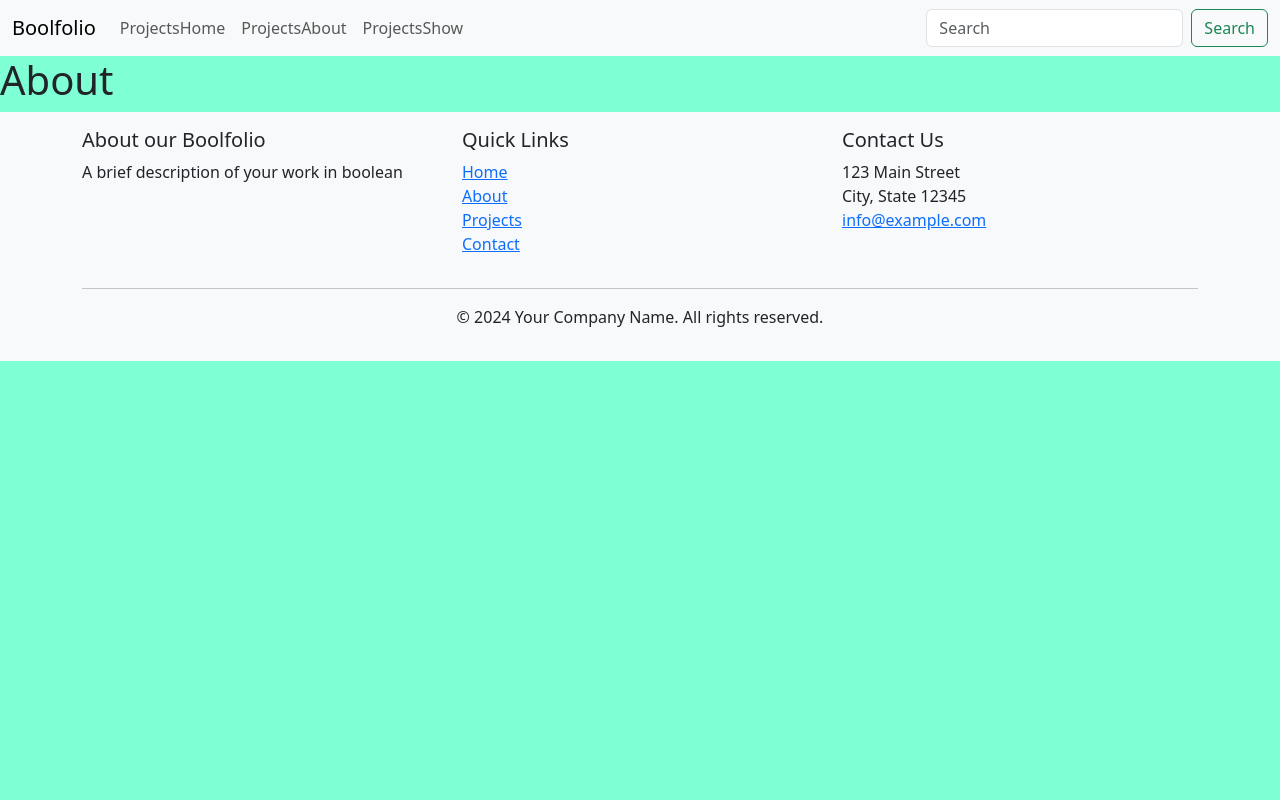
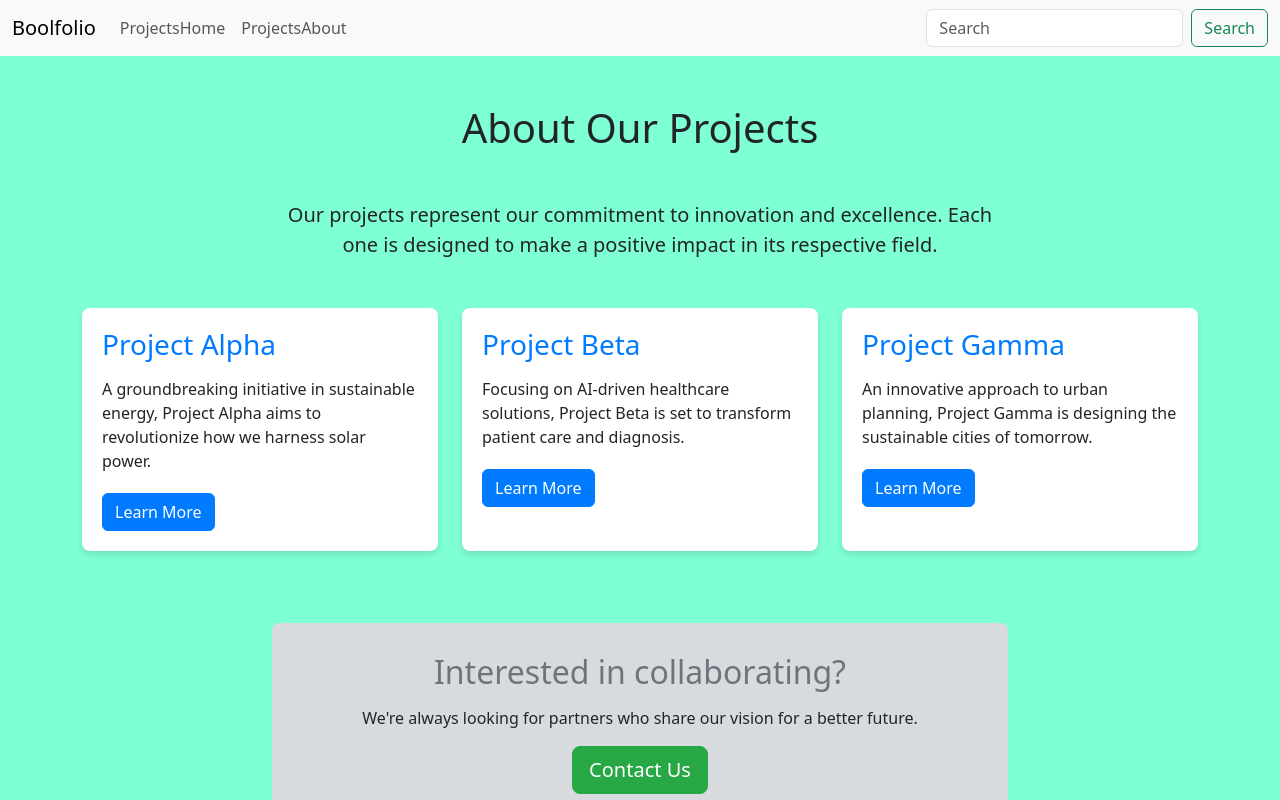
Before and after one commit to MarcoMpensabene/vite-boolfolio, a Vue app: page /about in a window 1280 px wide. Shown: the top 800 px of the page. Built offline with nearby package versions, Linux system fonts and the light colour scheme.

Commit message:
added route for show by click on a project in home

```diff
--- a/src/components/AppHeader.vue
+++ b/src/components/AppHeader.vue
@@ -12,10 +12,7 @@
                         label : "ProjectsAbout",
                         name : "about"
                     },
-                    {
-                        label : "ProjectsShow",
-                        name : "show"
-                    },
+
                 ]
             }
         }
--- a/src/components/ProjectsList.vue
+++ b/src/components/ProjectsList.vue
@@ -43,9 +43,9 @@ import axios from "axios";
 
 <template>
     <main>
-        <div >
-            <ProjectCard  v-for="project in projects" :title="project.title" :author="project.user.name" :description="project.description" :type="project.type.name" :image="project.image_url" :technologies="project.technologies"/>
-        </div>
+        <router-link v-for="project in projects" :to="{name: 'show' , params: {id: project.id }}" >
+            <ProjectCard   :title="project.title" :author="project.user.name" :description="project.description" :type="project.type.name" :image="project.image_url" :technologies="project.technologies"/>
+        </router-link>
         <div class="d-flex justify-content-center allign-items-center">
             <a href="" class="btn btn-secondary btn-lg" @click.prevent="getProjects(currentPage + 1)">
                 Load...
--- a/src/pages/ProjectAbout.vue
+++ b/src/pages/ProjectAbout.vue
@@ -11,10 +11,109 @@
 
 <template>
 
-        <h1>About</h1>
+   <div class="container my-5">
+        <h1 class="text-center mb-5">About Our Projects</h1>
+
+        <div class="row">
+            <div class="col-lg-8 mx-auto">
+                <p class="lead text-center mb-5">
+                    Our projects represent our commitment to innovation and excellence.
+                    Each one is designed to make a positive impact in its respective field.
+                </p>
+            </div>
+        </div>
+
+        <div class="row">
+            <div class="col-md-4 mb-4">
+                <div class="project-card">
+                    <h3>Project Alpha</h3>
+                    <p>A groundbreaking initiative in sustainable energy, Project Alpha aims to revolutionize how we harness solar power.</p>
+                    <a href="#" class="btn btn-primary">Learn More</a>
+                </div>
+            </div>
+            <div class="col-md-4 mb-4">
+                <div class="project-card">
+                    <h3>Project Beta</h3>
+                    <p>Focusing on AI-driven healthcare solutions, Project Beta is set to transform patient care and diagnosis.</p>
+                    <a href="#" class="btn btn-primary">Learn More</a>
+                </div>
+            </div>
+            <div class="col-md-4 mb-4">
+                <div class="project-card">
+                    <h3>Project Gamma</h3>
+                    <p>An innovative approach to urban planning, Project Gamma is designing the sustainable cities of tomorrow.</p>
+                    <a href="#" class="btn btn-primary">Learn More</a>
+                </div>
+            </div>
+        </div>
+
+        <div class="row mt-5">
+            <div class="col-lg-8 mx-auto">
+                <div class="cta-section text-center">
+                    <h2>Interested in collaborating?</h2>
+                    <p>We're always looking for partners who share our vision for a better future.</p>
+                    <a href="#" class="btn btn-lg btn-success">Contact Us</a>
+                </div>
+            </div>
+        </div>
+    </div>
 
 </template>
 
-<style scoped>
+<style lang="scss" scoped>
+$primary-color: #007bff;
+$secondary-color: #6c757d;
+$success-color: #28a745;
+.project-card {
+    background-color: white;
+    border-radius: 8px;
+    padding: 20px;
+    box-shadow: 0 4px 6px rgba(0, 0, 0, 0.1);
+    height: 100%;
+    transition: transform 0.3s ease;
 
+    &:hover {
+        transform: translateY(-5px);
+    }
+
+    h3 {
+        color: $primary-color;
+        margin-bottom: 15px;
+    }
+
+    p {
+        margin-bottom: 20px;
+    }
+
+    .btn-primary {
+        background-color: $primary-color;
+        border-color: $primary-color;
+
+        &:hover {
+            background-color: darken($primary-color, 10%);
+            border-color: darken($primary-color, 10%);
+        }
+    }
+}
+
+.cta-section {
+    background-color: lighten($secondary-color, 40%);
+    border-radius: 8px;
+    padding: 30px;
+
+    h2 {
+        color: $secondary-color;
+        margin-bottom: 15px;
+    }
+
+    .btn-success {
+        background-color: $success-color;
+        border-color: $success-color;
+
+        &:hover {
+            background-color: darken($success-color, 10%);
+            border-color: darken($success-color, 10%);
+        }
+    }
+}
 </style>
--- a/src/pages/ProjectShow.vue
+++ b/src/pages/ProjectShow.vue
@@ -1,22 +1,46 @@
 <script >
+    import ProjectCard from '../components/ProjectCard.vue';
+    import axios from 'axios';
+export default {
+    components:{
+      ProjectCard,
 
-
-export default {
+    },
     data(){
         return{
+            project : null ,
+            }
+        },
+        methods : {
+            getProject(id){
+                axios.get(`http://127.0.0.1:8000/api/projects/${id}` , {
+                params: {
+                }
+            })
+            .then((response) => {
+                console.log(response.data.results);
+                this.project = response.data.results;
+            })
+            .catch(function (error) {
+                console.log(error);
+            })
+            .finally(function () {
+                // always executed
+            });
 
             }
         },
-    components:{
-
-    }
+        created(){
+            this.getProject(this.$route.params.id);
+        },
   }
 
 </script>
 
 <template>
 
-        <h1>Show</h1>
+    <ProjectCard v-if="project != null"  :title="project.title" :author="project.user.name" :description="project.description" :type="project.type.name" :image="project.image_url" :technologies="project.technologies"/>
+
 </template>
 
 <style scoped>
--- a/src/router.js
+++ b/src/router.js
@@ -19,7 +19,7 @@ const router = createRouter({
             component: ProjectAbout
         },
         {
-            path: '/show',
+            path: '/show/:id',
             name: 'show',
             component: ProjectShow
         },
```
